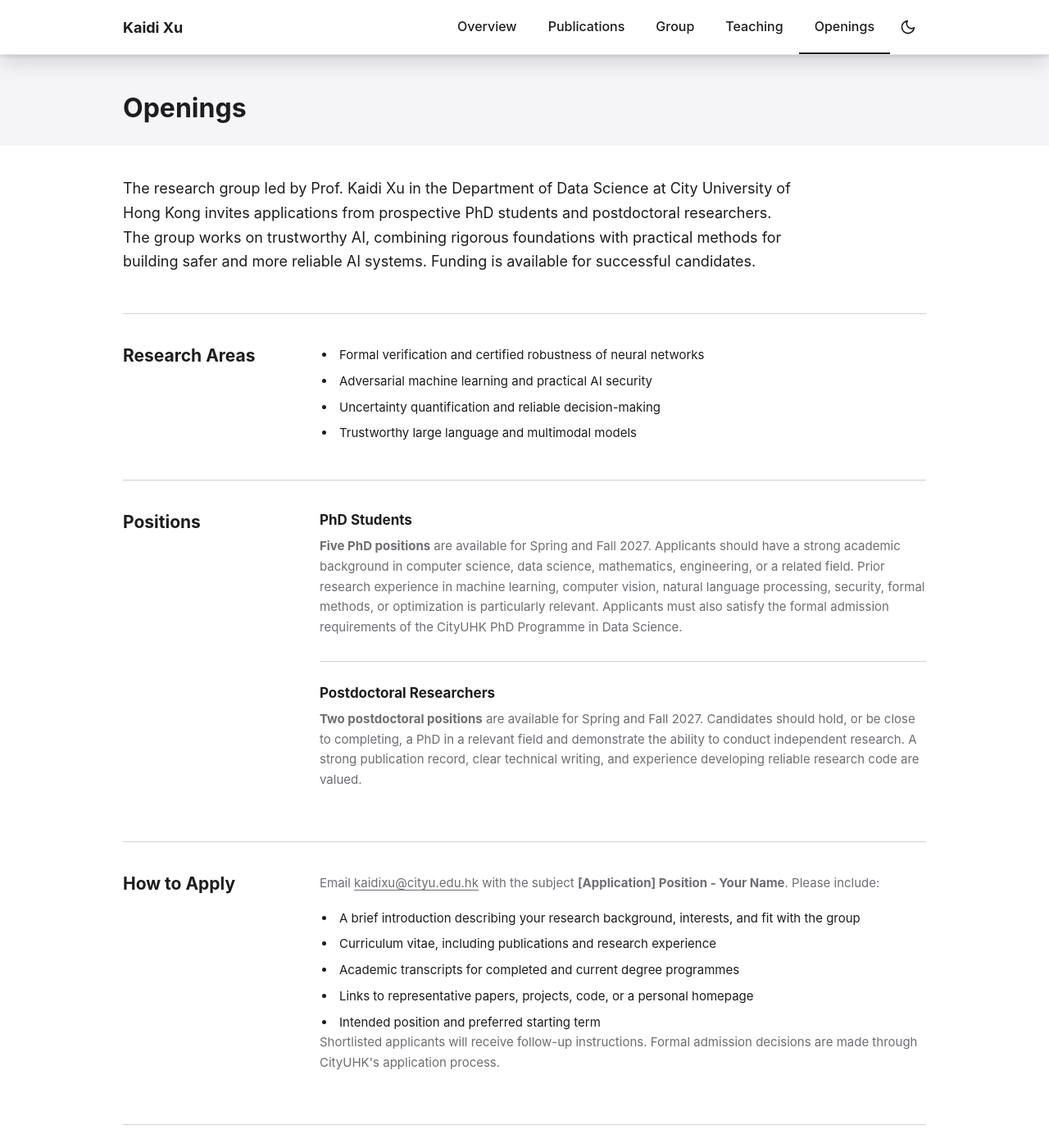
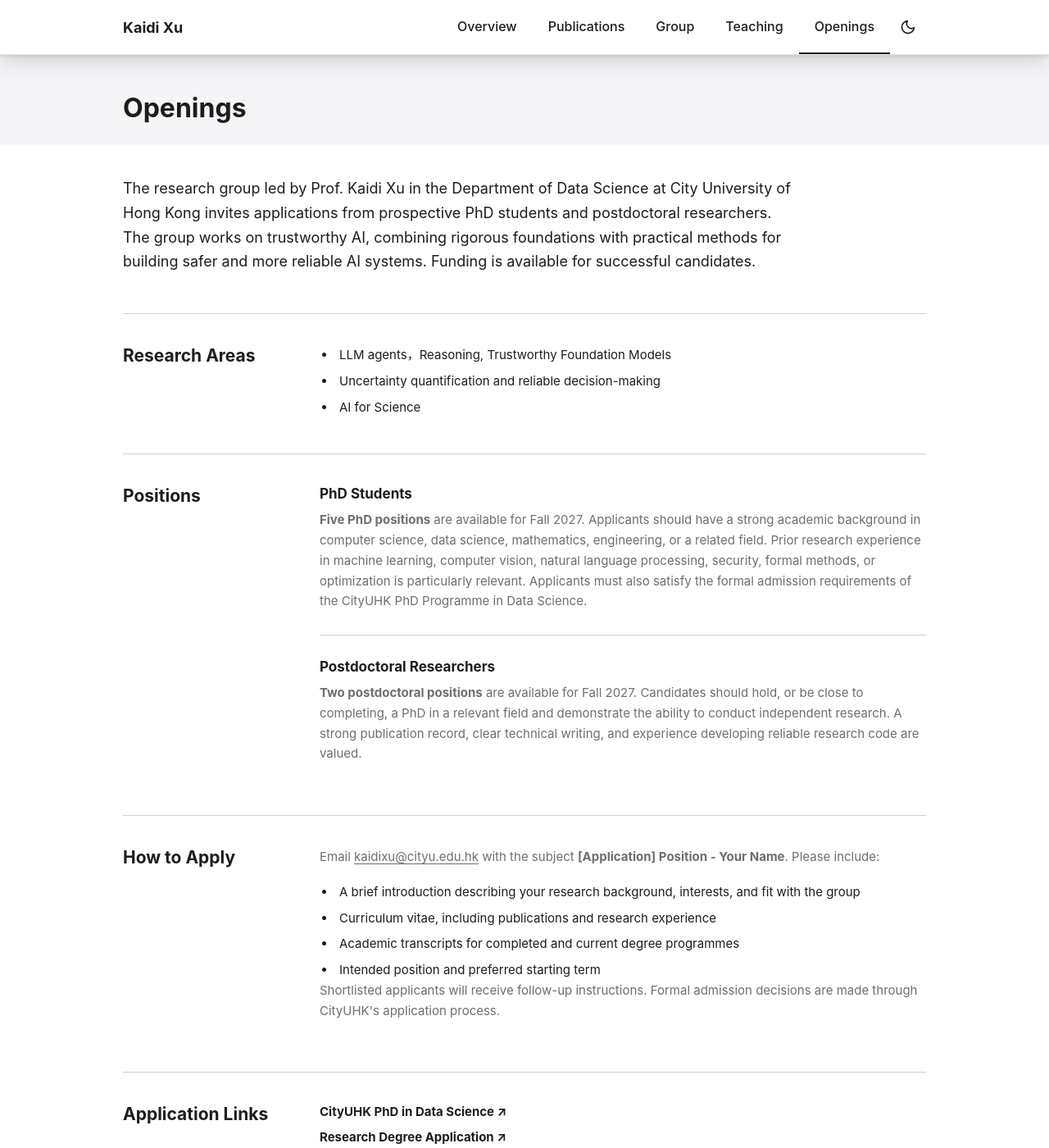
Before and after one commit to KaidiXu/kaidi-pages, a Jekyll site: the page built from site/openings.html, in a window 1280 px wide and 1400 px high. Shown: the whole window at 82% size. Built offline with Jekyll 4.4.1, drawn with Linux system fonts in a browser that asks for light colours.

Commit message:
update openings

```diff
--- a/site/_data/openings.yml
+++ b/site/_data/openings.yml
@@ -2,20 +2,19 @@
   The research group led by Prof. Kaidi Xu in the Department of Data Science at City University of Hong Kong invites applications from prospective PhD students and postdoctoral researchers. The group works on trustworthy AI, combining rigorous foundations with practical methods for building safer and more reliable AI systems. Funding is available for successful candidates.
 
 research_areas:
-  - Formal verification and certified robustness of neural networks
-  - Adversarial machine learning and practical AI security
+  - LLM agents，Reasoning, Trustworthy Foundation Models
   - Uncertainty quantification and reliable decision-making
-  - Trustworthy large language and multimodal models
+  - AI for Science
 
 positions:
   - title: PhD Students
     availability: Five PhD positions
-    term: Spring and Fall 2027
+    term: Fall 2027
     text: >-
       Applicants should have a strong academic background in computer science, data science, mathematics, engineering, or a related field. Prior research experience in machine learning, computer vision, natural language processing, security, formal methods, or optimization is particularly relevant. Applicants must also satisfy the formal admission requirements of the CityUHK PhD Programme in Data Science.
   - title: Postdoctoral Researchers
     availability: Two postdoctoral positions
-    term: Spring and Fall 2027
+    term: Fall 2027
     text: >-
       Candidates should hold, or be close to completing, a PhD in a relevant field and demonstrate the ability to conduct independent research. A strong publication record, clear technical writing, and experience developing reliable research code are valued.
 
@@ -26,7 +25,6 @@
     - A brief introduction describing your research background, interests, and fit with the group
     - Curriculum vitae, including publications and research experience
     - Academic transcripts for completed and current degree programmes
-    - Links to representative papers, projects, code, or a personal homepage
     - Intended position and preferred starting term
 
 links:
```
